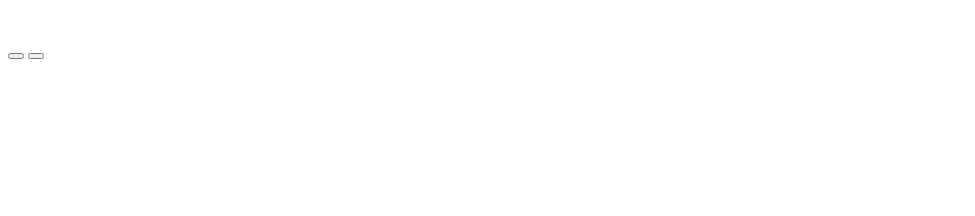
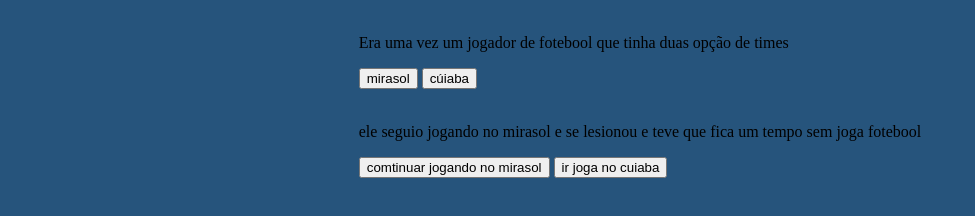
Before and after one commit to anthony2009s/minha-historia, a plain HTML site: page index.html in a window 1280 px wide. Shown: the whole page, without its empty margins (0-975 px from the left). Drawn offline with Linux system fonts and the light colour scheme.

Commit message:
Add files via upload

```diff
--- a/index.html
+++ b/index.html
@@ -9,13 +9,18 @@
 </head>
 <body>
     <main>
-        <div>
+        <div class="passo ativo" id="passo-0">
             <img src="" alt="">
-            <p></p>
-            <button></button>
-            <button></button>
+            <p>Era uma vez um jogador de fotebool que tinha duas opção de times </p>
+            <button class="btn=proximo" data-proximo="1"> mirasol </button>
+            <button class="btn=proximo" data-proximo="2"> cúiaba </button>
+        </div>
+        <div class="passo" id="passo-1">
+            <img src="" alt="">
+            <p>ele seguio jogando no mirasol e se lesionou e teve que fica um tempo sem joga fotebool </p>
+            <button class="btn=proximo" data-proximo="3"> comtinuar jogando no mirasol </button>
+            <button class="btn=proximo" data-proximo="4"> ir joga no cuiaba  </button>
         </div>
     </main>
-
 </body>
 </html>
--- a/style.css
+++ b/style.css
@@ -8,3 +8,13 @@
 --titulo: "bitcount prop Double Ink"
 --texto: "shere tech", sans-serif;
 }
+
+body{
+    background-color: var(--azul-escuro);
+    font-family: var(--texto);
+    display: flex;
+    align-items: center;
+    justify-content: center;
+    margin: 0;
+    padding: 0;
+}
```
